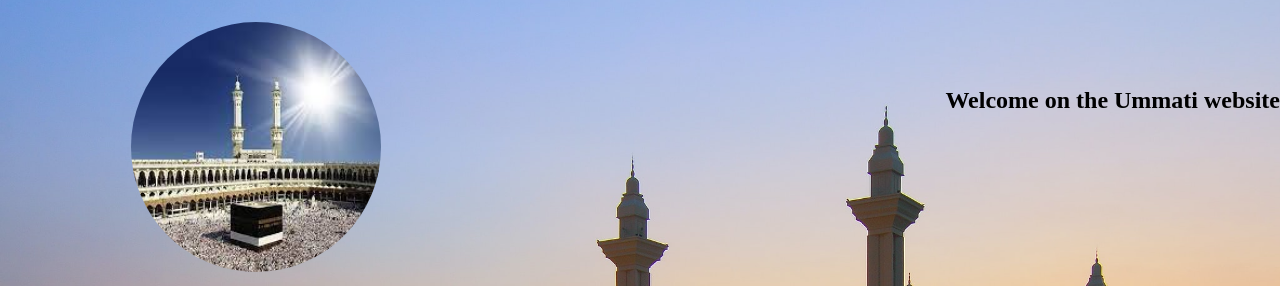
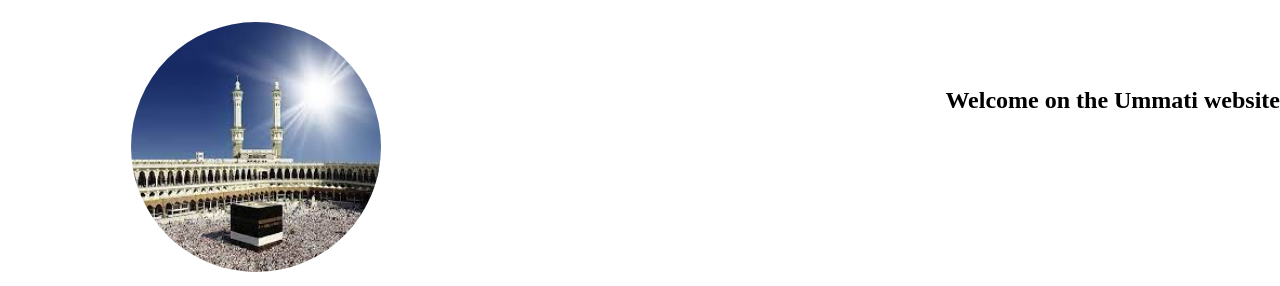
Before and after one commit to Nauman485/ummati, a plain HTML site: page index.html in a window 1280 px wide. Shown: the part 73-359 px from the top of the page. Drawn offline with Linux system fonts and the light colour scheme.

Commit message:
Update index.html

```diff
--- a/index.html
+++ b/index.html
@@ -36,8 +36,8 @@
         }
         main{
             width: 100%;
-            background-image: url(image/back1.jpg);
-            background-size: cover;
+          <!--background-image: url(image/back1.jpg);
+            background-size: cover;-->
         }
 
         #prof{
@@ -50,7 +50,7 @@
             text-align: center;
             float: left;
             height: 90%;
-            color:cornsilk ;
+           <!-- color:cornsilk ;-->
         }
 
         p{
```
